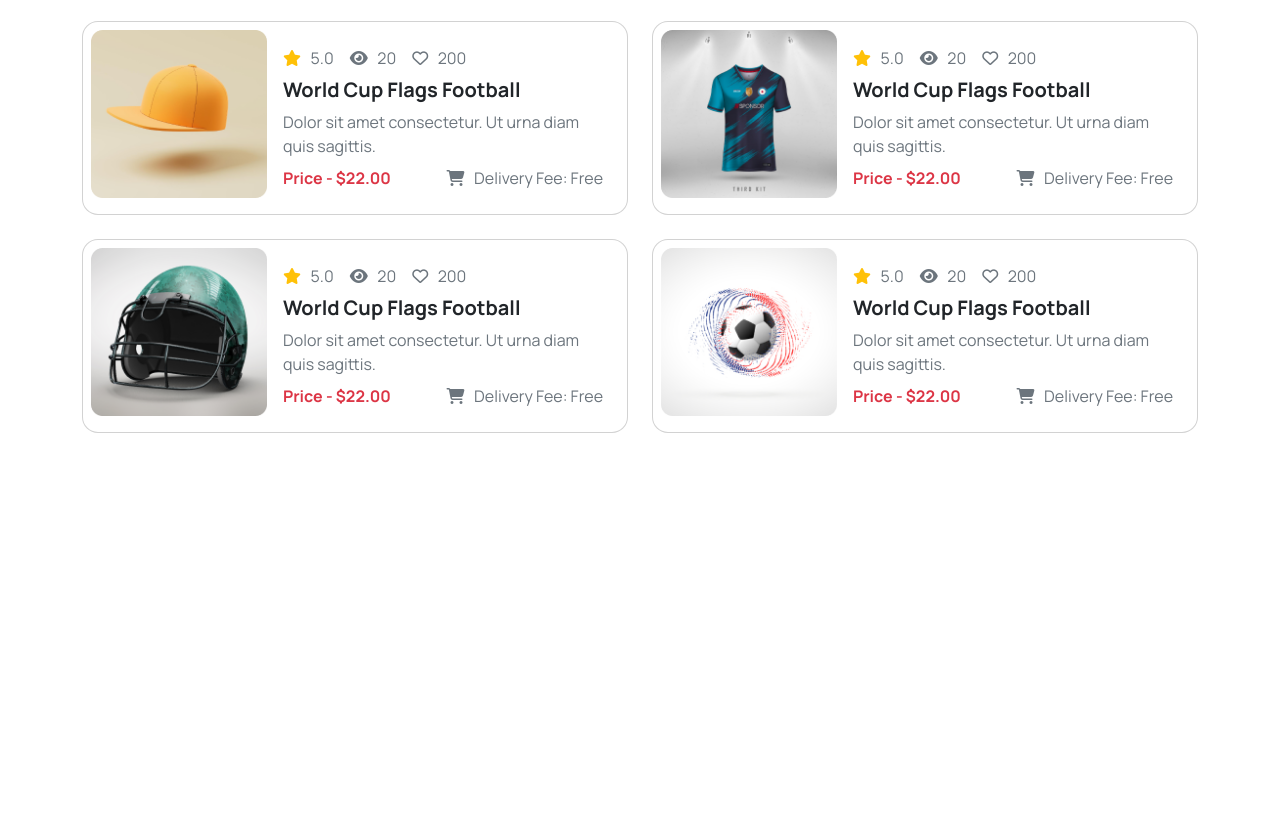
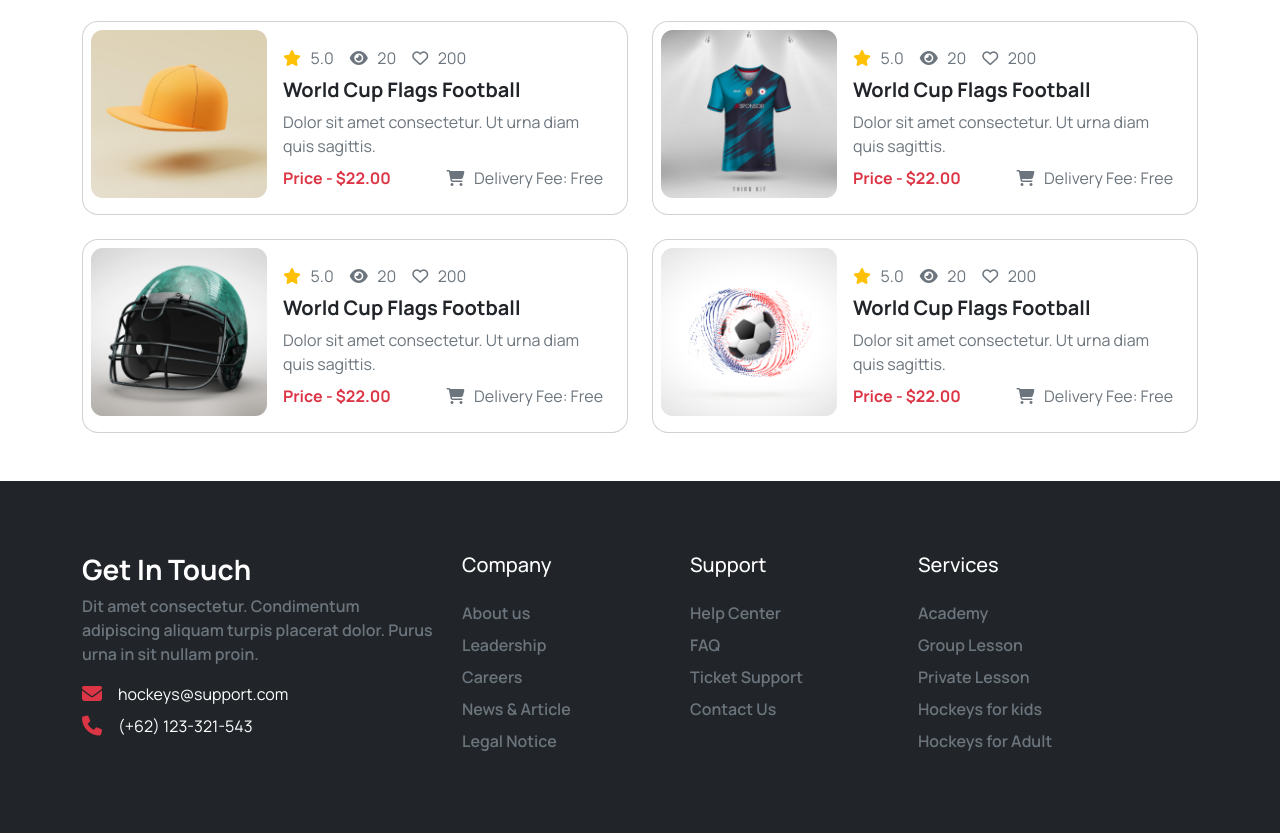
Before and after one commit to Mohaiminul69/hockey-shop-bootstrap, a plain HTML site: page index.html in a window 1280 px wide. Shown: the part 2746-3579 px from the top of the page. Before the commit the page ends 3227 px from the top, so only its background shows below. Drawn offline with nearby package versions, Linux system fonts and the light colour scheme.

Commit message:
footer added.

```diff
--- a/index.html
+++ b/index.html
@@ -529,6 +529,53 @@
       </section>
     </main>
 
+    <footer class="text-white bg-dark">
+      <div class="container px-auto py-5">
+        <div
+          class="row row-cols-1 row-cols-md-2 row-cols-xl-5 gx-4 my-4 px-4 px-md-0"
+        >
+          <div class="col-xl-4">
+            <h3 class="fw-bold">Get In Touch</h3>
+            <p class="text-secondary fw-semibold">
+              Dit amet consectetur. Condimentum adipiscing aliquam turpis
+              placerat dolor. Purus urna in sit nullam proin.
+            </p>
+            <div class="d-flex align-items-center mt-3">
+              <i class="fa-solid fa-envelope fs-5 text-danger me-3"></i>
+              <p class="mb-0">hockeys@support.com</p>
+            </div>
+            <div class="d-flex align-items-center mt-2">
+              <i class="fa-solid fa-phone fs-5 text-danger me-3"></i>
+              <p class="mb-0">(+62) 123-321-543</p>
+            </div>
+          </div>
+          <div class="col mt-4 mt-md-0">
+            <h5 class="mb-4">Company</h5>
+            <p class="mb-2 fw-semibold text-secondary">About us</p>
+            <p class="mb-2 fw-semibold text-secondary">Leadership</p>
+            <p class="mb-2 fw-semibold text-secondary">Careers</p>
+            <p class="mb-2 fw-semibold text-secondary">News & Article</p>
+            <p class="mb-2 fw-semibold text-secondary">Legal Notice</p>
+          </div>
+          <div class="col mt-4 mt-xl-0">
+            <h5 class="mb-4">Support</h5>
+            <p class="mb-2 fw-semibold text-secondary">Help Center</p>
+            <p class="mb-2 fw-semibold text-secondary">FAQ</p>
+            <p class="mb-2 fw-semibold text-secondary">Ticket Support</p>
+            <p class="mb-2 fw-semibold text-secondary">Contact Us</p>
+          </div>
+          <div class="col mt-4 mt-xl-0">
+            <h5 class="mb-4">Services</h5>
+            <p class="mb-2 fw-semibold text-secondary">Academy</p>
+            <p class="mb-2 fw-semibold text-secondary">Group Lesson</p>
+            <p class="mb-2 fw-semibold text-secondary">Private Lesson</p>
+            <p class="mb-2 fw-semibold text-secondary">Hockeys for kids</p>
+            <p class="mb-2 fw-semibold text-secondary">Hockeys for Adult</p>
+          </div>
+        </div>
+      </div>
+    </footer>
+
     <script
       src="https://cdn.jsdelivr.net/npm/bootstrap@5.3.3/dist/js/bootstrap.bundle.min.js"
       integrity="sha384-YvpcrYf0tY3lHB60NNkmXc5s9fDVZLESaAA55NDzOxhy9GkcIdslK1eN7N6jIeHz"
```
